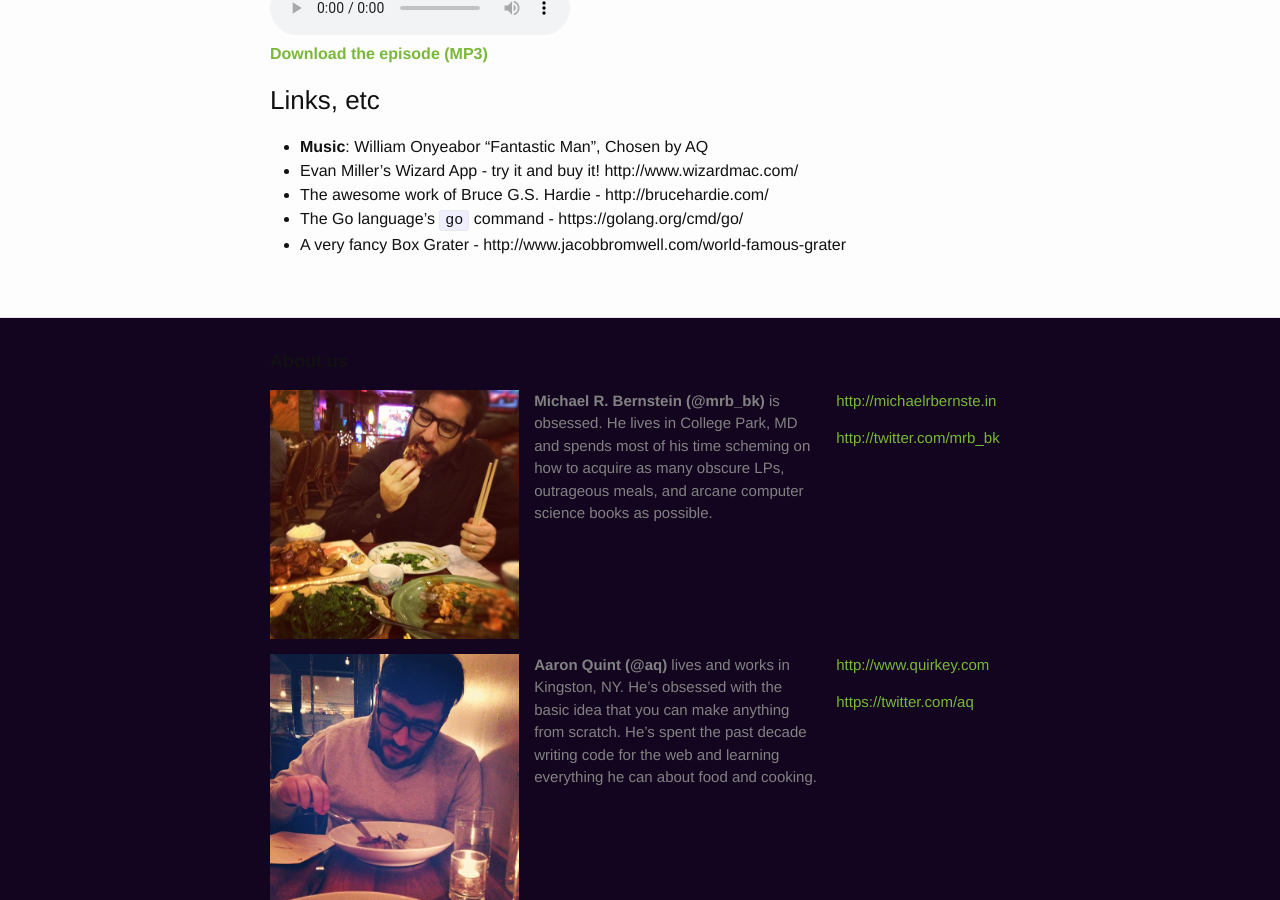
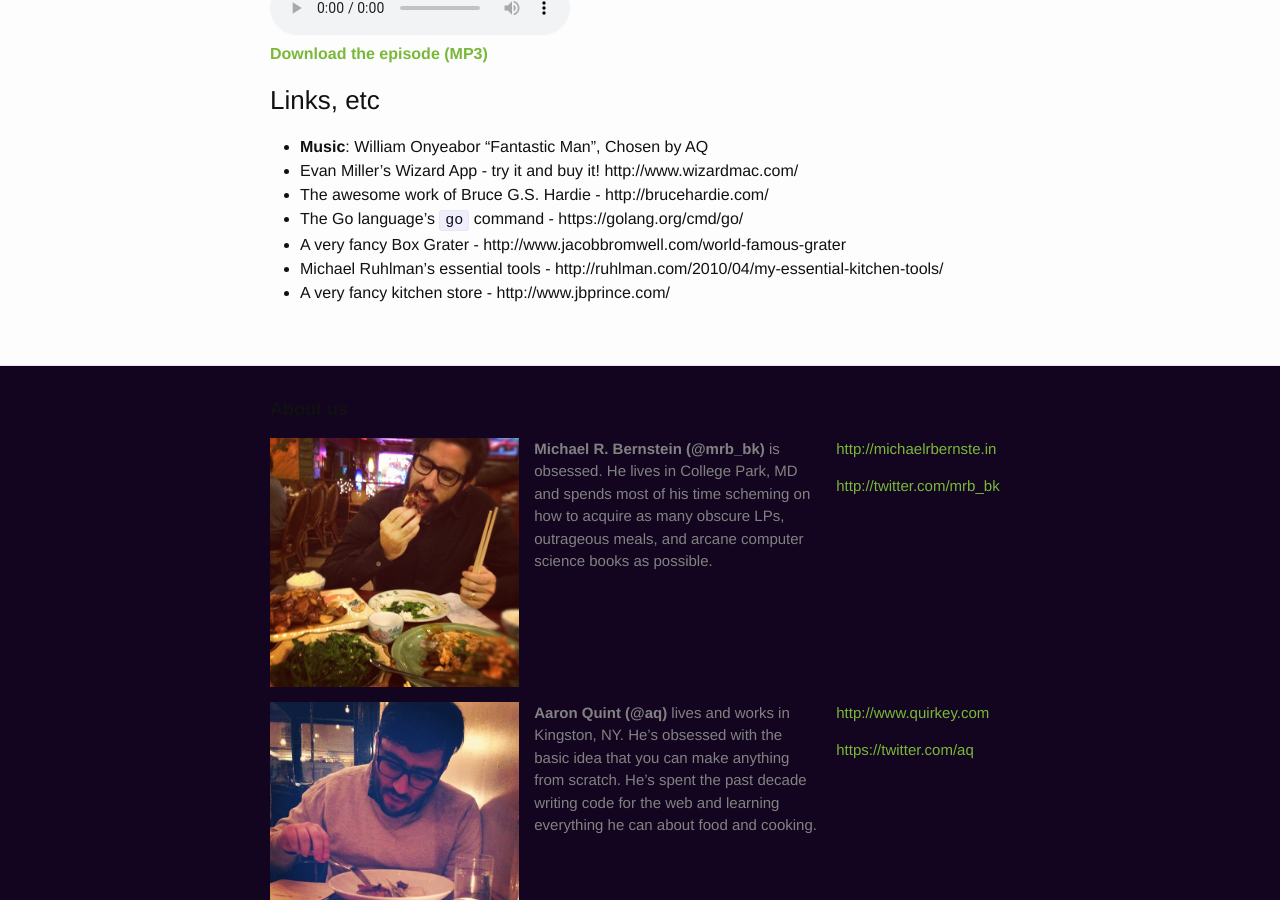
Before and after one commit to beatsryetypes/beatsryetypes.github.io, a Jekyll site: the page built from _posts/2015-02-23-episode-4-tools.md, in a window 1280 px wide and 900 px high, scrolled down 495 px. Built offline with Jekyll 4.4.1, drawn with Linux system fonts in a browser that asks for light colours.

Commit message:
more links

```diff
--- a/_posts/2015-02-23-episode-4-tools.md
+++ b/_posts/2015-02-23-episode-4-tools.md
@@ -17,3 +17,5 @@ summary: >
 * The awesome work of Bruce G.S. Hardie - http://brucehardie.com/
 * The Go language's `go` command - https://golang.org/cmd/go/
 * A very fancy Box Grater - http://www.jacobbromwell.com/world-famous-grater
+* Michael Ruhlman's essential tools - http://ruhlman.com/2010/04/my-essential-kitchen-tools/
+* A very fancy kitchen store - http://www.jbprince.com/
```
